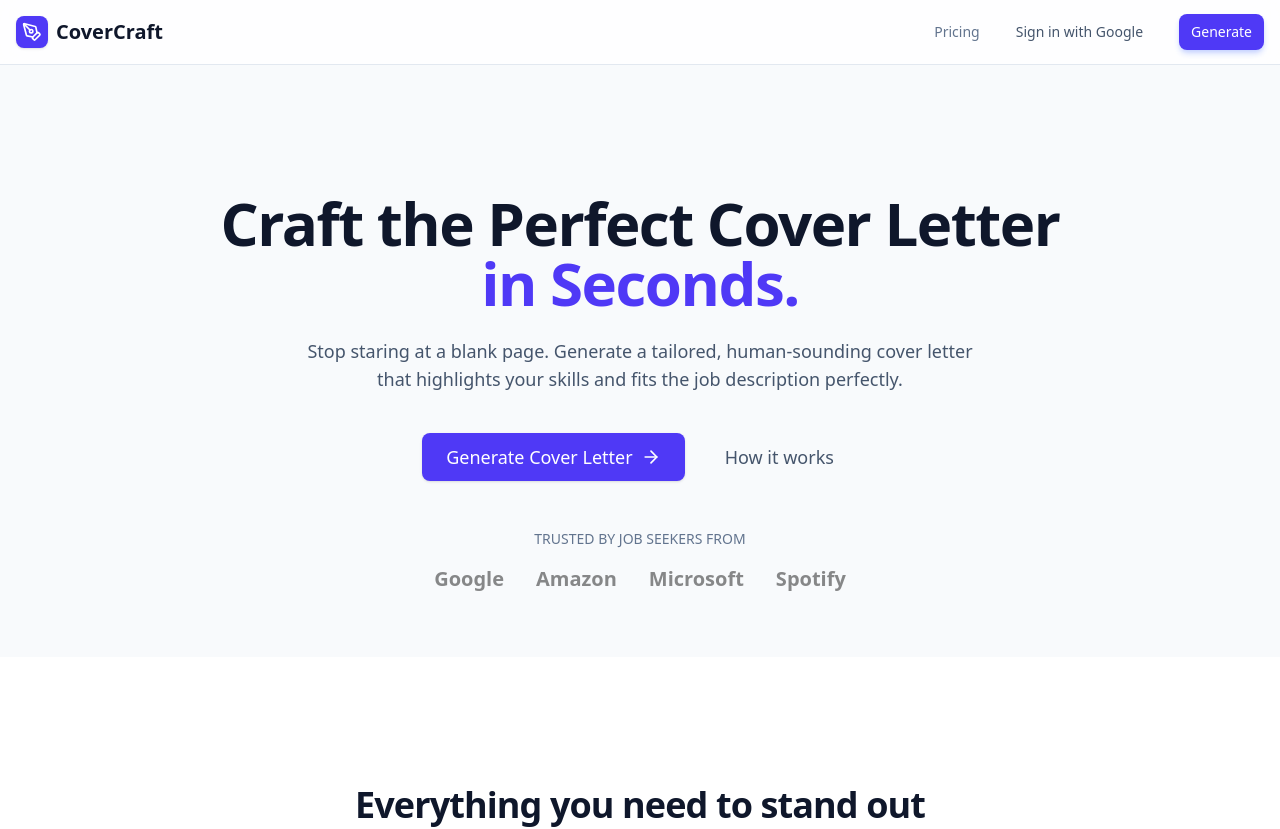
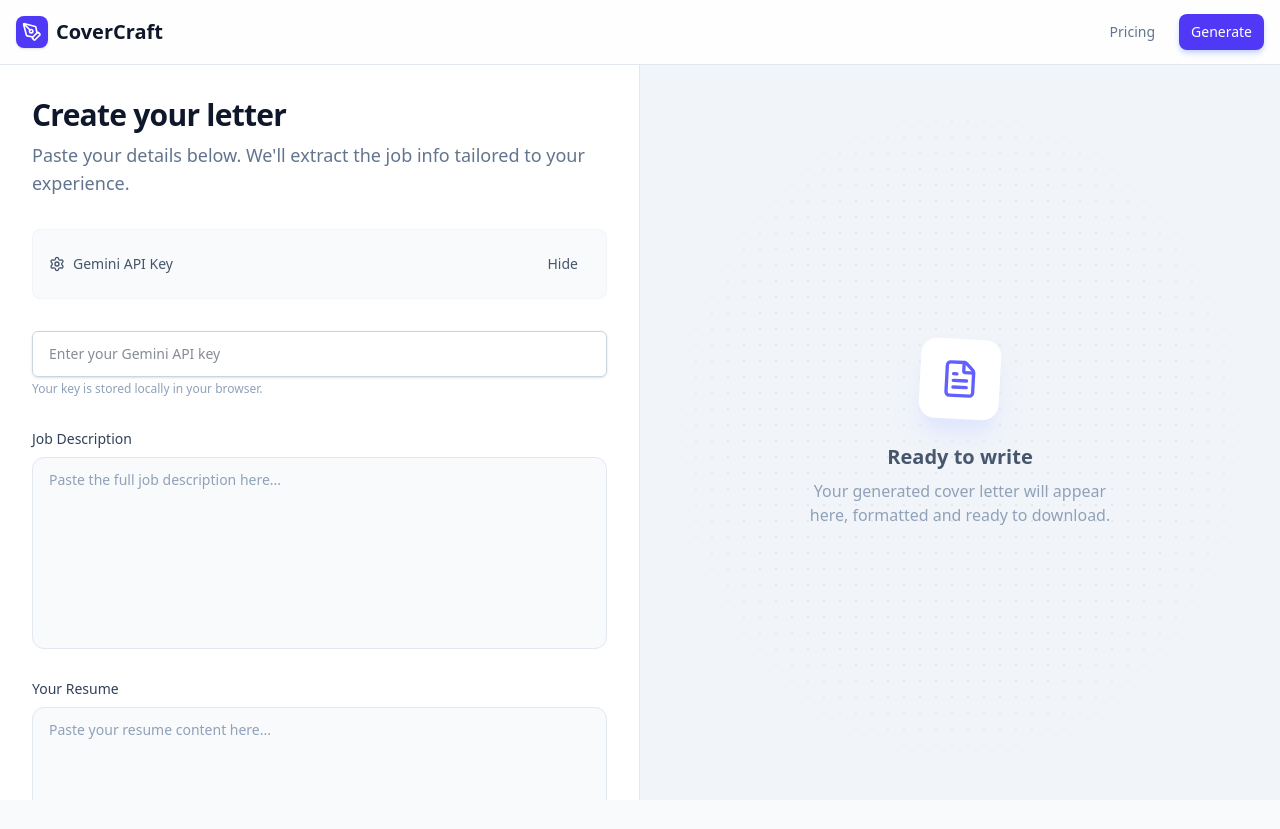
Before and after one commit to Pasupuleti-rajesh-babu/cover-craft, a React (Vite) app in the folder frontend/: page /#/app in a window 1280 px wide. Before the commit this address led to /#/. Shown: the top 829 px of the page. After the commit the page ends 800 px from the top, so only its background shows below. Built offline with nearby package versions, Linux system fonts and the light colour scheme; no server answers.

Commit message:
Remove Google Sign-In feature per user request

```diff
--- a/frontend/src/App.tsx
+++ b/frontend/src/App.tsx
@@ -3,32 +3,14 @@ import { HashRouter as Router, Routes, Route } from 'react-router-dom';
 import { LandingPage } from './pages/LandingPage';
 import { AppPage } from './pages/AppPage';
 
-import { GoogleOAuthProvider } from '@react-oauth/google';
-import { ProtectedRoute } from './components/ProtectedRoute';
-
 function App() {
-  const clientId = import.meta.env.VITE_GOOGLE_CLIENT_ID;
-
   return (
-    <GoogleOAuthProvider clientId={clientId}>
-      <Router>
-
-
-
-
-        <Routes>
-          <Route path="/" element={<LandingPage />} />
-          <Route
-            path="/app"
-            element={
-              <ProtectedRoute>
-                <AppPage />
-              </ProtectedRoute>
-            }
-          />
-        </Routes>
-      </Router>
-    </GoogleOAuthProvider>
+    <Router>
+      <Routes>
+        <Route path="/" element={<LandingPage />} />
+        <Route path="/app" element={<AppPage />} />
+      </Routes>
+    </Router>
   );
 }
 
--- a/frontend/src/components/Navbar.tsx
+++ b/frontend/src/components/Navbar.tsx
@@ -1,42 +1,9 @@
-import React, { useState, useEffect } from 'react';
+import React from 'react';
 import { Link } from 'react-router-dom';
-import { PenTool, User } from 'lucide-react';
-import { useGoogleLogin } from '@react-oauth/google';
+import { PenTool } from 'lucide-react';
 import { Button } from './Button';
 
 export const Navbar: React.FC = () => {
-    const [user, setUser] = useState<any>(null);
-
-    const login = useGoogleLogin({
-        onSuccess: tokenResponse => {
-            console.log("Login Success:", tokenResponse);
-            fetch('https://www.googleapis.com/oauth2/v3/userinfo', {
-                headers: { Authorization: `Bearer ${tokenResponse.access_token}` },
-            })
-                .then(res => res.json())
-                .then(userInfo => {
-                    console.log("UserInfo:", userInfo);
-                    setUser(userInfo);
-                    localStorage.setItem('google_user', JSON.stringify(userInfo));
-                })
-                .catch(err => console.error("UserInfo Error:", err));
-        },
-        onError: error => console.error("Login Failed:", error),
-        flow: 'implicit', // Explicitly request implicit flow
-    });
-
-    useEffect(() => {
-        const storedUser = localStorage.getItem('google_user');
-        if (storedUser) {
-            setUser(JSON.parse(storedUser));
-        }
-    }, []);
-
-    const logout = () => {
-        setUser(null);
-        localStorage.removeItem('google_user');
-    };
-
     return (
         <nav className="sticky top-0 z-50 w-full border-b border-slate-200 bg-white/80 backdrop-blur-md">
             <div className="container mx-auto flex h-16 items-center justify-between px-4">
@@ -47,28 +14,8 @@ export const Navbar: React.FC = () => {
                     CoverCraft
                 </Link>
                 <div className="hidden md:flex items-center gap-6">
-                    <span className="text-sm font-medium text-slate-500 hover:text-slate-900 cursor-pointer transition-colors">Pricing</span>
-
-                    {user ? (
-                        <div className="flex items-center gap-3">
-                            <div className="flex items-center gap-2">
-                                {user.picture ? (
-                                    <img src={user.picture} alt="Profile" className="h-8 w-8 rounded-full border border-slate-200" />
-                                ) : (
-                                    <div className="h-8 w-8 rounded-full bg-indigo-100 flex items-center justify-center text-indigo-600">
-                                        <User className="h-4 w-4" />
-                                    </div>
-                                )}
-                                <span className="text-sm font-medium text-slate-700">{user.given_name}</span>
-                            </div>
-                            <Button variant="ghost" size="sm" onClick={logout}>Sign out</Button>
-                        </div>
-                    ) : (
-                        <Button variant="ghost" size="sm" onClick={() => login()}>
-                            Sign in with Google
-                        </Button>
-                    )}
-
+                    <span className="text-sm font-medium text-slate-500 cursor-not-allowed" title="Coming Soon">Pricing</span>
+                    {/* <span className="text-sm font-medium text-slate-500 cursor-not-allowed" title="Coming Soon">Sign in</span> */}
                     <Link to="/app">
                         <Button size="sm" className="shadow-indigo-200 shadow-md">Generate</Button>
                     </Link>
--- a/frontend/src/components/ProtectedRoute.tsx
+++ /dev/null
@@ -1,17 +0,0 @@
-import React from 'react';
-import { Navigate } from 'react-router-dom';
-
-interface ProtectedRouteProps {
-    children: React.ReactNode;
-}
-
-export const ProtectedRoute: React.FC<ProtectedRouteProps> = ({ children }) => {
-    const userString = localStorage.getItem('google_user');
-    const user = userString ? JSON.parse(userString) : null;
-
-    if (!user) {
-        return <Navigate to="/" replace />;
-    }
-
-    return <>{children}</>;
-};
--- a/frontend/src/pages/LandingPage.tsx
+++ b/frontend/src/pages/LandingPage.tsx
@@ -1,46 +1,11 @@
-import React, { useState, useEffect } from 'react';
-import { Link, useNavigate } from 'react-router-dom';
+import React from 'react';
+import { Link } from 'react-router-dom';
 import { ArrowRight, CheckCircle, Download, Zap } from 'lucide-react';
-import { useGoogleLogin } from '@react-oauth/google';
 import { Button } from '../components/Button';
 import { Card } from '../components/Card';
 import { Navbar } from '../components/Navbar';
 
 export const LandingPage: React.FC = () => {
-    const navigate = useNavigate();
-    const [user, setUser] = useState<any>(null);
-
-    useEffect(() => {
-        const storedUser = localStorage.getItem('google_user');
-        if (storedUser) {
-            setUser(JSON.parse(storedUser));
-        }
-    }, []);
-
-    const login = useGoogleLogin({
-        onSuccess: tokenResponse => {
-            fetch('https://www.googleapis.com/oauth2/v3/userinfo', {
-                headers: { Authorization: `Bearer ${tokenResponse.access_token}` },
-            })
-                .then(res => res.json())
-                .then(userInfo => {
-                    localStorage.setItem('google_user', JSON.stringify(userInfo));
-                    setUser(userInfo);
-                    navigate('/app');
-                })
-                .catch(err => console.error("UserInfo Error:", err));
-        },
-        onError: error => console.error("Login Failed:", error),
-        flow: 'implicit',
-    });
-
-    const handleGenerateClick = (e: React.MouseEvent) => {
-        if (!user) {
-            e.preventDefault();
-            login();
-        }
-    };
-
     return (
         <div className="min-h-screen bg-slate-50 flex flex-col font-sans">
             <Navbar />
@@ -55,9 +20,9 @@ export const LandingPage: React.FC = () => {
                     Stop staring at a blank page. Generate a tailored, human-sounding cover letter that highlights your skills and fits the job description perfectly.
                 </p>
                 <div className="mt-10 flex justify-center gap-4">
-                    <Link to="/app" onClick={handleGenerateClick}>
+                    <Link to="/app">
                         <Button size="lg" className="gap-2">
-                            {user ? "Go to Dashboard" : "Generate Cover Letter"} <ArrowRight className="h-5 w-5" />
+                            Generate Cover Letter <ArrowRight className="h-5 w-5" />
                         </Button>
                     </Link>
                     <a href="#how-it-works">
```
